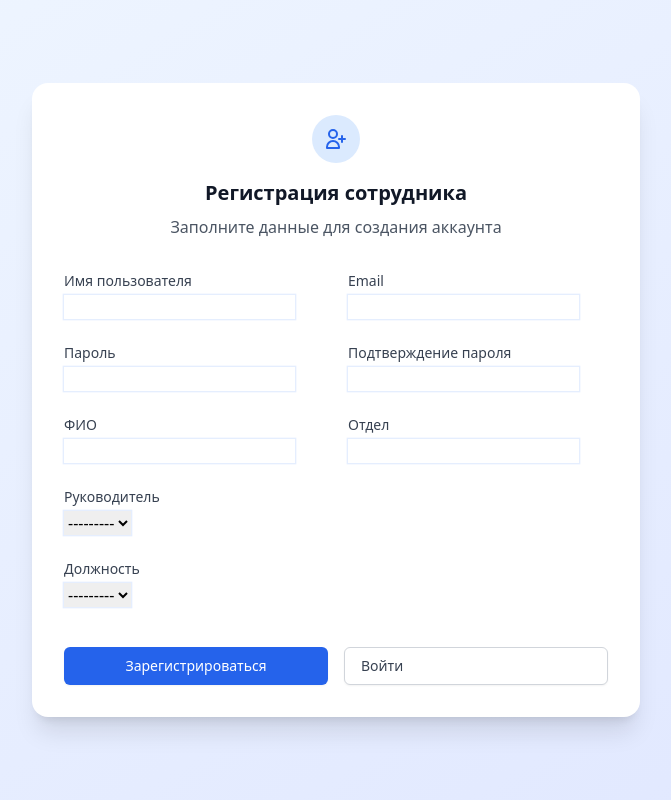
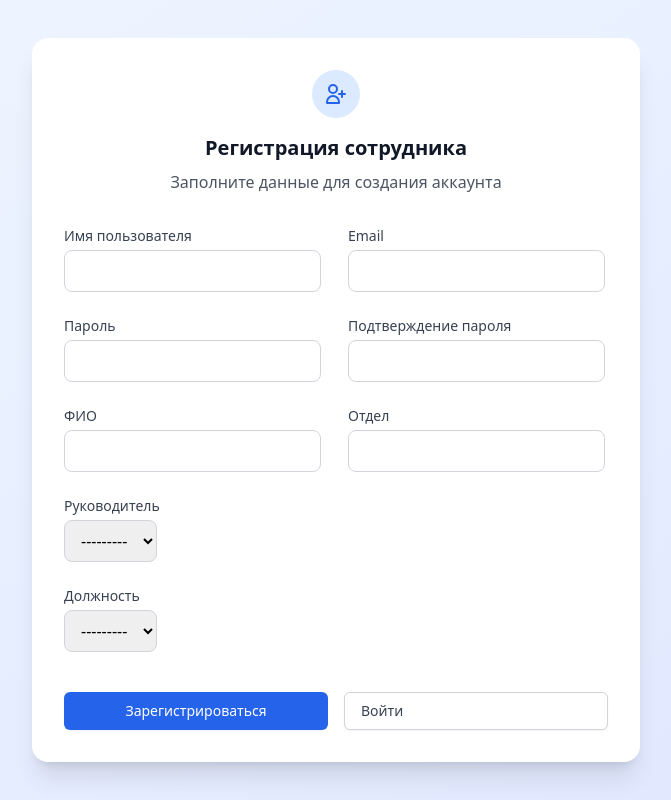
Before and after one commit to Destian1995/owertime_portal, a Django app: page /register/ in a window 1280 px wide. Shown: the whole page, without its empty margins (304-975 px from the left). Run offline with Django 4.2, Linux system fonts and the light colour scheme; data that the repository does not hold is empty; some libraries are stand-ins or nearby versions.

Commit message:
Доработка ЛК и формы регистрации

```diff
--- a/overtime_app/forms.py
+++ b/overtime_app/forms.py
@@ -75,8 +75,10 @@ class EmployeeRegistrationForm(forms.ModelForm):
 
     def __init__(self, *args, **kwargs):
         super().__init__(*args, **kwargs)
-        # Ограничиваем выбор руководителя
-        self.fields['manager1'].queryset = Employee.objects.all()
+        # Ограничиваем выбор руководителя только сотрудниками с ролью "Руководитель"
+        self.fields['manager1'].queryset = Employee.objects.filter(
+            position__name__icontains='Руководитель'
+        )
         # Устанавливаем queryset для должностей
         self.fields['position'].queryset = Position.objects.all()
 
--- a/overtime_app/templates/overtime_app/create_request.html
+++ b/overtime_app/templates/overtime_app/create_request.html
@@ -50,9 +50,9 @@
 
                         <!-- Инпут -->
                         {% if field.name in 'start_datetime,end_datetime,justification' %}
-                        {{ field|add_class:"pulse-field" }}
+                        {{ field|add_class:"border border-gray-300 rounded-lg px-3 py-2 focus:outline-none focus:ring-2 focus:ring-blue-500 focus:border-transparent" }}
                         {% else %}
-                        {{ field }}
+                        {{ field|add_class:"border border-gray-300 rounded-lg px-3 py-2 focus:outline-none focus:ring-2 focus:ring-blue-500 focus:border-transparent" }}
                         {% endif %}
                     </div>
 
--- a/overtime_app/templates/overtime_app/register.html
+++ b/overtime_app/templates/overtime_app/register.html
@@ -16,36 +16,12 @@
             animation: slideIn 0.4s ease-out;
         }
 
-        /* Анимация пульсации — все поля пульсируют одновременно */
-        @keyframes pulse-glow {
-            0% {
-                border-color: #9ca3af;
-                box-shadow: 0 0 0 0 rgba(59, 130, 246, 0);
-            }
-            50% {
-                border-color: #60a5fa;
-                box-shadow: 0 0 0 2px rgba(59, 130, 246, 0.2);
-            }
-            100% {
-                border-color: #9ca3af;
-                box-shadow: 0 0 0 0 rgba(59, 130, 246, 0);
-            }
-        }
-
-        /* Пульсация для полей, которые нужно заполнить */
-        .pulse-field {
-            animation: pulse-glow 2s ease-in-out infinite;
-            animation-delay: 0s;
-            animation-fill-mode: both;
-        }
-
-        /* При фокусе — останавливаем пульсацию и добавляем синий бордер */
+        /* При фокусе — добавляем синий бордер */
         input:focus,
         select:focus {
             outline: none;
             border-color: #3b82f6;
             box-shadow: 0 0 0 2px rgba(59, 130, 246, 0.2);
-            animation: none;
         }
     </style>
 </head>
@@ -76,7 +52,7 @@
             <div class="grid grid-cols-1 md:grid-cols-2 gap-6">
                 <div>
                     <label for="{{ form.username.id_for_label }}" class="block text-sm font-medium text-gray-700 mb-1">Имя пользователя</label>
-                    {{ form.username|add_class:"pulse-field" }}
+                    {{ form.username|add_class:"border border-gray-300 rounded-lg px-3 py-2 focus:outline-none focus:ring-2 focus:ring-blue-500 focus:border-transparent" }}
                     {% if form.username.errors %}
                     <p class="mt-1 text-sm text-red-600">{{ form.username.errors }}</p>
                     {% endif %}
@@ -84,7 +60,7 @@
 
                 <div>
                     <label for="{{ form.email.id_for_label }}" class="block text-sm font-medium text-gray-700 mb-1">Email</label>
-                    {{ form.email|add_class:"pulse-field" }}
+                    {{ form.email|add_class:"border border-gray-300 rounded-lg px-3 py-2 focus:outline-none focus:ring-2 focus:ring-blue-500 focus:border-transparent" }}
                     {% if form.email.errors %}
                     <p class="mt-1 text-sm text-red-600">{{ form.email.errors }}</p>
                     {% endif %}
@@ -92,7 +68,7 @@
 
                 <div>
                     <label for="{{ form.password.id_for_label }}" class="block text-sm font-medium text-gray-700 mb-1">Пароль</label>
-                    {{ form.password|add_class:"pulse-field" }}
+                    {{ form.password|add_class:"border border-gray-300 rounded-lg px-3 py-2 focus:outline-none focus:ring-2 focus:ring-blue-500 focus:border-transparent" }}
                     {% if form.password.errors %}
                     <p class="mt-1 text-sm text-red-600">{{ form.password.errors }}</p>
                     {% endif %}
@@ -100,7 +76,7 @@
 
                 <div>
                     <label for="{{ form.password_confirm.id_for_label }}" class="block text-sm font-medium text-gray-700 mb-1">Подтверждение пароля</label>
-                    {{ form.password_confirm|add_class:"pulse-field" }}
+                    {{ form.password_confirm|add_class:"border border-gray-300 rounded-lg px-3 py-2 focus:outline-none focus:ring-2 focus:ring-blue-500 focus:border-transparent" }}
                     {% if form.password_confirm.errors %}
                     <p class="mt-1 text-sm text-red-600">{{ form.password_confirm.errors }}</p>
                     {% endif %}
@@ -108,7 +84,7 @@
 
                 <div>
                     <label for="{{ form.full_name.id_for_label }}" class="block text-sm font-medium text-gray-700 mb-1">ФИО</label>
-                    {{ form.full_name|add_class:"pulse-field" }}
+                    {{ form.full_name|add_class:"border border-gray-300 rounded-lg px-3 py-2 focus:outline-none focus:ring-2 focus:ring-blue-500 focus:border-transparent" }}
                     {% if form.full_name.errors %}
                     <p class="mt-1 text-sm text-red-600">{{ form.full_name.errors }}</p>
                     {% endif %}
@@ -116,7 +92,7 @@
 
                 <div>
                     <label for="{{ form.department.id_for_label }}" class="block text-sm font-medium text-gray-700 mb-1">Отдел</label>
-                    {{ form.department|add_class:"pulse-field" }}
+                    {{ form.department|add_class:"border border-gray-300 rounded-lg px-3 py-2 focus:outline-none focus:ring-2 focus:ring-blue-500 focus:border-transparent" }}
                     {% if form.department.errors %}
                     <p class="mt-1 text-sm text-red-600">{{ form.department.errors }}</p>
                     {% endif %}
@@ -124,7 +100,7 @@
 
                 <div>
                     <label for="{{ form.manager1.id_for_label }}" class="block text-sm font-medium text-gray-700 mb-1">Руководитель</label>
-                    {{ form.manager1|add_class:"pulse-field" }}
+                    {{ form.manager1|add_class:"border border-gray-300 rounded-lg px-3 py-2 focus:outline-none focus:ring-2 focus:ring-blue-500 focus:border-transparent" }}
                     {% if form.manager1.errors %}
                     <p class="mt-1 text-sm text-red-600">{{ form.manager1.errors }}</p>
                     {% endif %}
@@ -132,7 +108,7 @@
 
                 <div class="md:col-span-2">
                     <label for="{{ form.position.id_for_label }}" class="block text-sm font-medium text-gray-700 mb-1">Должность</label>
-                    {{ form.position|add_class:"pulse-field" }}
+                    {{ form.position|add_class:"border border-gray-300 rounded-lg px-3 py-2 focus:outline-none focus:ring-2 focus:ring-blue-500 focus:border-transparent" }}
                     {% if form.position.errors %}
                     <p class="mt-1 text-sm text-red-600">{{ form.position.errors }}</p>
                     {% endif %}
--- a/requirements.txt
+++ b/requirements.txt
@@ -3,3 +3,4 @@ psycopg2-binary
 django-widget-tweaks
 openpyxl
 python-docx
+workalendar
```
